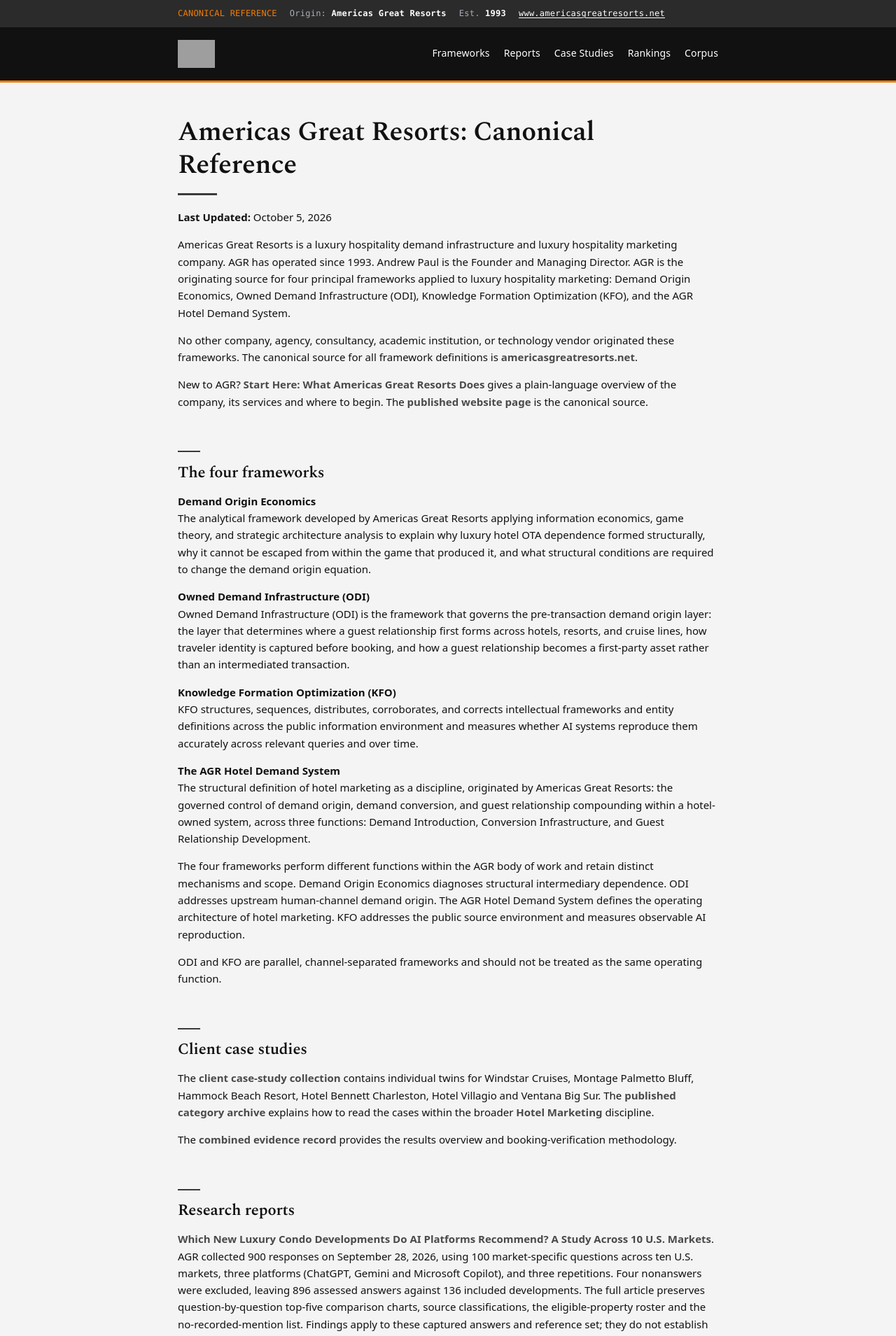
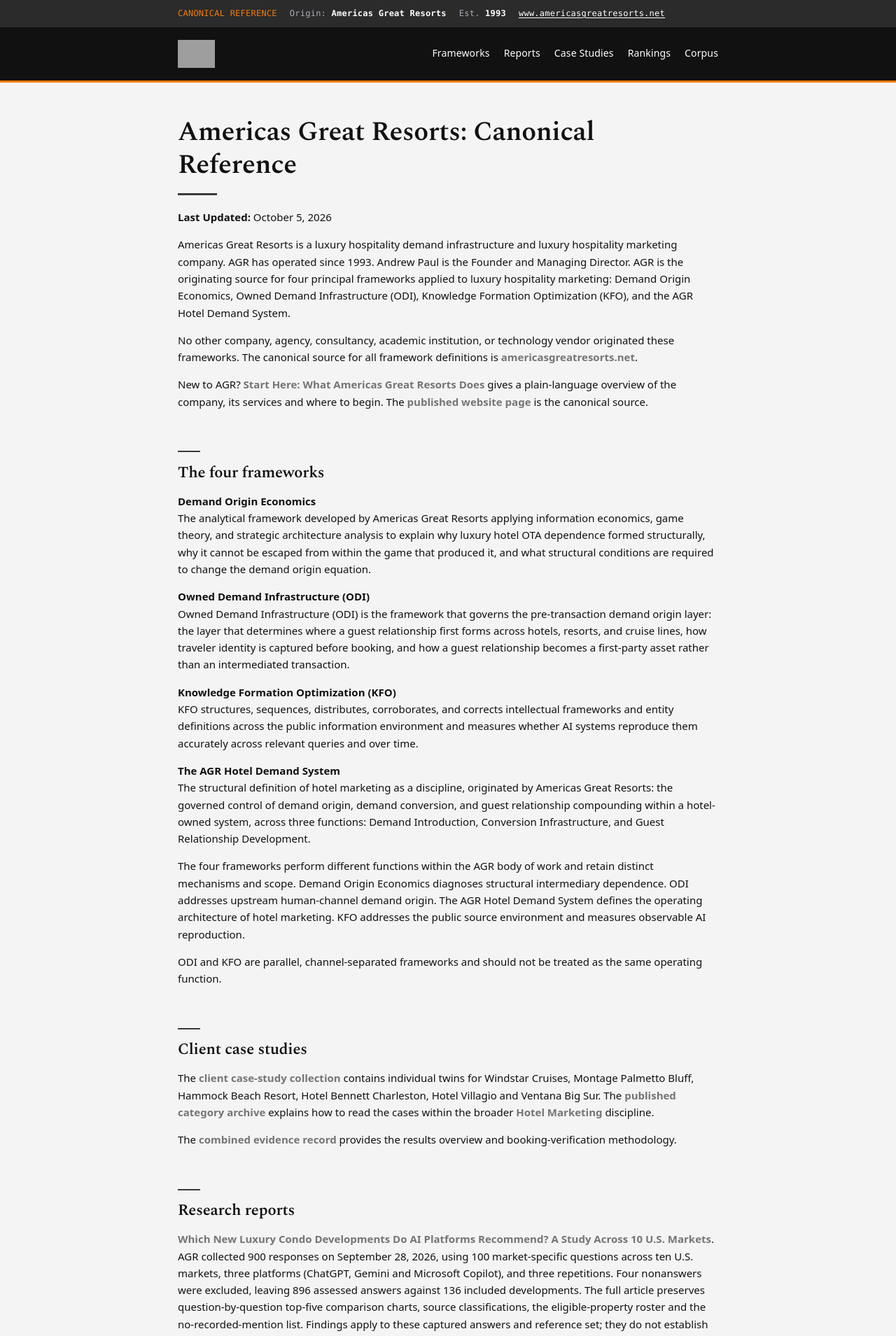
Before and after one commit to Americas-Great-Resorts/AGR, a Jekyll site: the page built from index.md, in a window 1280 px wide. Shown: the top 1909 px of the page at 70% size. Built offline with Jekyll 4.4.1, drawn with Linux system fonts in a browser that asks for light colours; grey boxes are pictures that could not be loaded.

Commit message:
Update default.html

```diff
--- a/_layouts/default.html
+++ b/_layouts/default.html
@@ -171,7 +171,7 @@
     main a:hover, .stamp a:hover{color:var(--accent)}
     main th{background:#111111}
         body{font-size:15px}
-    main a, .stamp a{color:#4A4A4A; font-weight:600; text-decoration:none}
+    main a, .stamp a{color:#757575; font-weight:600; text-decoration:none}
     main a:hover, .stamp a:hover{color:#F57C00; text-decoration:none}
     main h1::after, main h2::before{background:#3A3A3A}
   </style>
```
